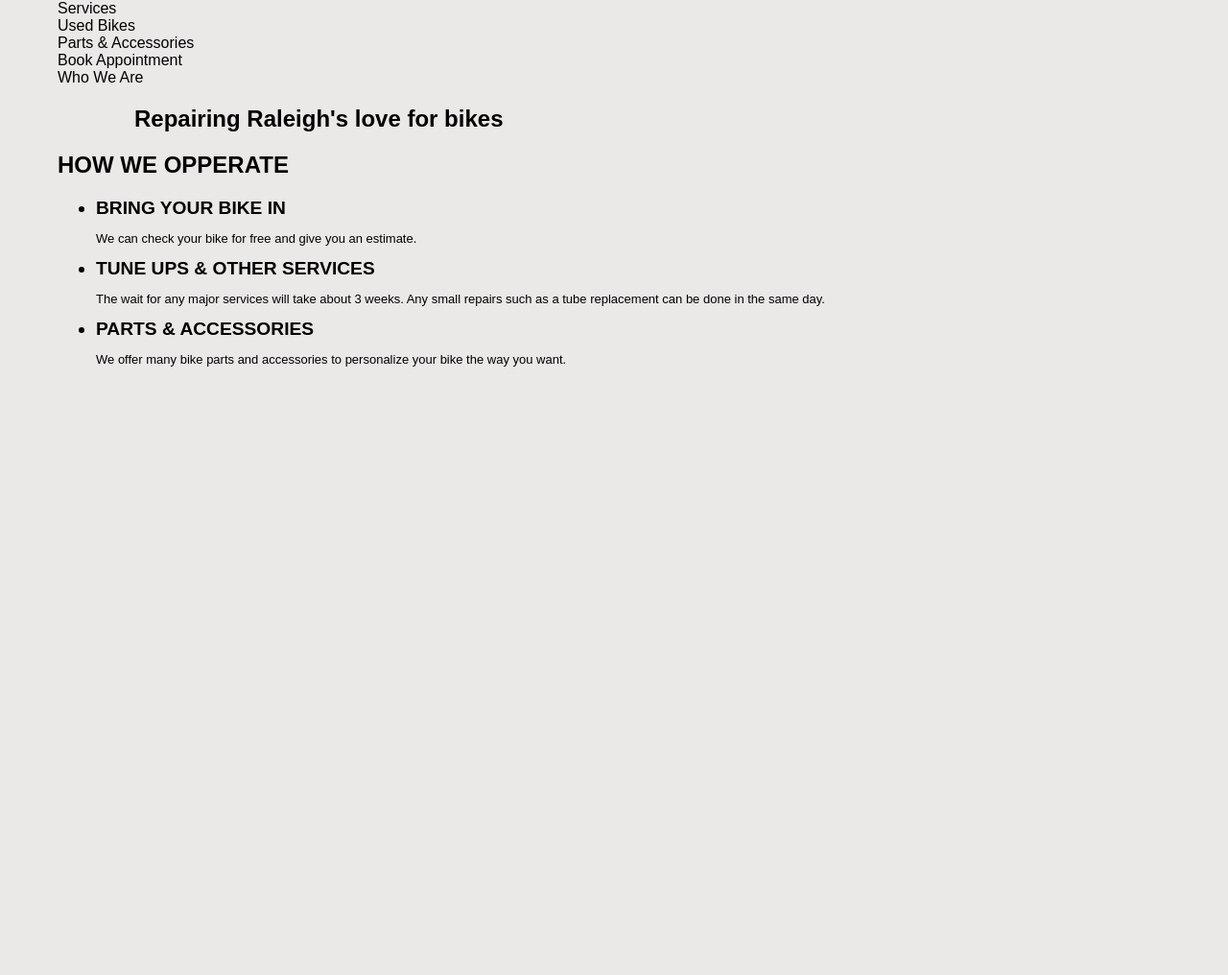
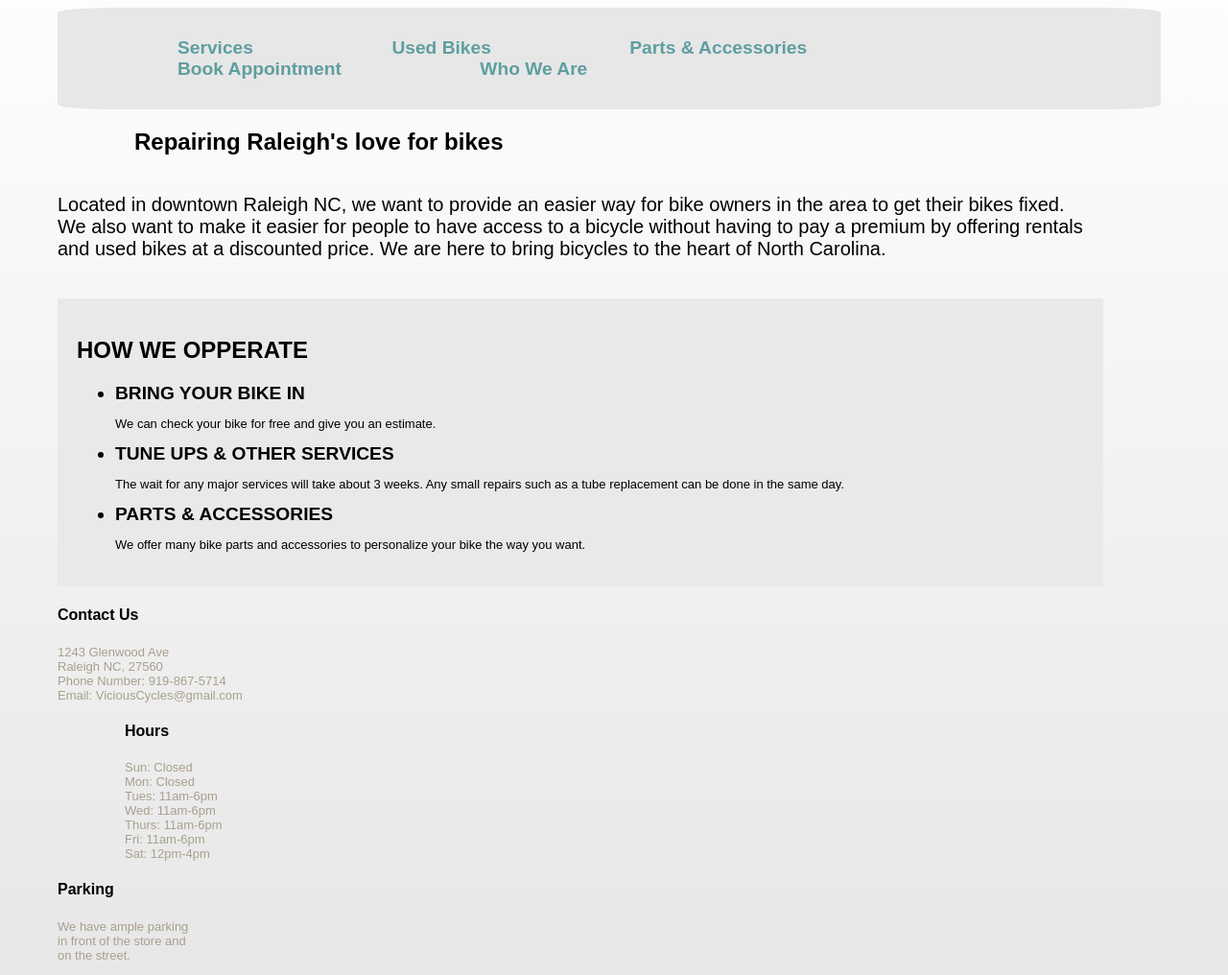
Before and after one commit to rchernandez3/ViciousCyclesProject, a plain HTML site: page VIciousCyclesProject/index.html in a window 1280 px wide. Shown: the part 80-1096 px from the top of the page at 96% size. Before the commit the page ends 800 px from the top, so only its background shows below. Drawn offline with Linux system fonts and the light colour scheme.

Commit message:
Add files via upload

```diff
--- a/VIciousCyclesProject/css/Stylesheet.css
+++ b/VIciousCyclesProject/css/Stylesheet.css
@@ -1,14 +1,17 @@
 body{
-    font-family:arial;
-    background-color: #ebe8e8;
+    font-family: arial;
+    background-color: #ffffff;
     margin-left:60px;
-
+    background:linear-gradient(#ffffff, #e7e7e7);
+    margin-top: 30px;
+    margin-right: 70px;
 }
-h1{
-    color:#27e69a;
-    text-shadow: black 1px;
+li a:hover{
+    color:darkorange;
 }
-
+h1 a:hover{
+    color: cadetblue;
+}
 li{
     font-weight: bold;
     font-size: larger;
@@ -19,3 +22,49 @@ li{
 .repair{
     margin-left: 80px;
 }
+nav ul li{
+    display: inline-block;
+}
+li a{
+    color: cadetblue;
+    padding: 0px 70px 0px;
+
+}
+.services{
+    background-color: #ebe8e8;
+    margin-left: 0px;
+    padding: 20px;
+    margin-right:60px;
+}
+.footinfo{
+    font-size: small;
+    color: #a99f8f;
+}
+img{
+    margin-left: 750px;
+}
+a{
+    text-decoration: none;
+    color: black;
+}
+.navigations{
+    background-color: #e7e7e7;
+    padding: 15px;
+    border-radius: 5%;
+}
+footer div h4 p{
+    display: inline;
+}
+.tune li{
+    display:inline;
+    border: 105px;
+}
+.foot1{
+    margin-left: 100pxs ;
+}
+.foot2{
+    margin-left: 70px;
+}
+.foot3{
+    margin-right: 70px;
+}
--- a/VIciousCyclesProject/index.html
+++ b/VIciousCyclesProject/index.html
@@ -6,27 +6,36 @@
     <meta name="viewport" content="width=device-width, initial-scale=1.0">
     <title>Vicious Cycles </title>
     <link rel="stylesheet" href="css/Stylesheet.css">
+    <style>
+        body{
+            background-color: #e7fbfb;
+        }
+        header{
+            font-size: 4em;
+            text-align: center;
+            color: #010B5B;
+        }
+    </style>
 </head>
 <body>
-    <h1>Vicious Cycles</h1>
-    <nav>
-        Services
-    </nav>
-    <nav>
-        Used Bikes
-    </nav>
-    <nav>
-        Parts & Accessories
-    </nav>
-    <nav>
-        Book Appointment
-    </nav>
-    <nav>
-        Who We Are
+    <h1><a href="index.html">Vicious Cycles</a></h1>
+    <nav class="navigations">
+        <ul>
+           <li><a href="Services.html">Services</a></li>
+           <li><a href="Used Bikes.html">Used Bikes</a></li>
+           <li><a href="Parts.html">Parts & Accessories</a></li>
+           <li><a href="Book appointment.html">Book Appointment</a></li>
+           <li><a href="About-us.html">Who We Are</a></li>
+        </ul>
     </nav>
 
     <h2 class="repair">Repairing Raleigh's love for bikes</h2>
+    <p></p>
+    <p style=" font-size: 20px; margin:40px 70px 40px 0px;">Located in downtown Raleigh NC, we want to provide an easier way for bike owners in the area to get their bikes fixed. We also want to make it easier for people to have access to a bicycle without having to pay a premium by offering rentals and used bikes at a discounted price.
+    We are here to bring bicycles to the heart of North Carolina. </p>
 
+
+    <div class="services">
     <h2>HOW WE OPPERATE</h2>
     <ul>
         <li>BRING YOUR BIKE IN</li>
@@ -35,7 +44,40 @@
         <p class="list">The wait for any major services will take about 3 weeks. Any small repairs such as a tube replacement can be done in the same day.</p>
         <li>PARTS & ACCESSORIES</li>
         <p class="list">We offer many bike parts and accessories to personalize your bike the way you want.</p>
+    </ul>
 
-    </ul>
+    </div>
+    <div>
+    <footer>
+        <div class="foot1">
+        <h4>Contact Us</h4>
+        <p class="footinfo">1243 Glenwood Ave </br>
+            Raleigh NC, 27560<br>
+            Phone Number: 919-867-5714</br>
+            Email: ViciousCycles@gmail.com</br>
+        </p>
+        </div>
+
+        <div class="foot2">
+        <h4>Hours</h4>
+        <p class="footinfo">Sun: Closed</br>
+            Mon: Closed<br>
+            Tues: 11am-6pm<br>
+            Wed: 11am-6pm<br>
+            Thurs: 11am-6pm<br>
+            Fri: 11am-6pm<br>
+            Sat: 12pm-4pm<br>
+        </p>
+        </div>
+
+        <div class="foot3">
+        <h4>Parking</h4>
+        <p class="footinfo">
+            We have ample parking <br>
+        in front of the store and <br>
+        on the street.</p>
+        </div>
+    </footer>
+    </div>
 </body>
 </html>
```
Also changed, not shown: VIciousCyclesProject/About-us.html (added, +57 -0 lines), VIciousCyclesProject/Book appointment.html (added, +49 -0 lines), VIciousCyclesProject/Parts.html (added, +50 -0 lines), VIciousCyclesProject/Services.html (added, +69 -0 lines), VIciousCyclesProject/Used Bikes.html (added, +48 -0 lines), VIciousCyclesProject/Images/bike repair.jpeg (added).
